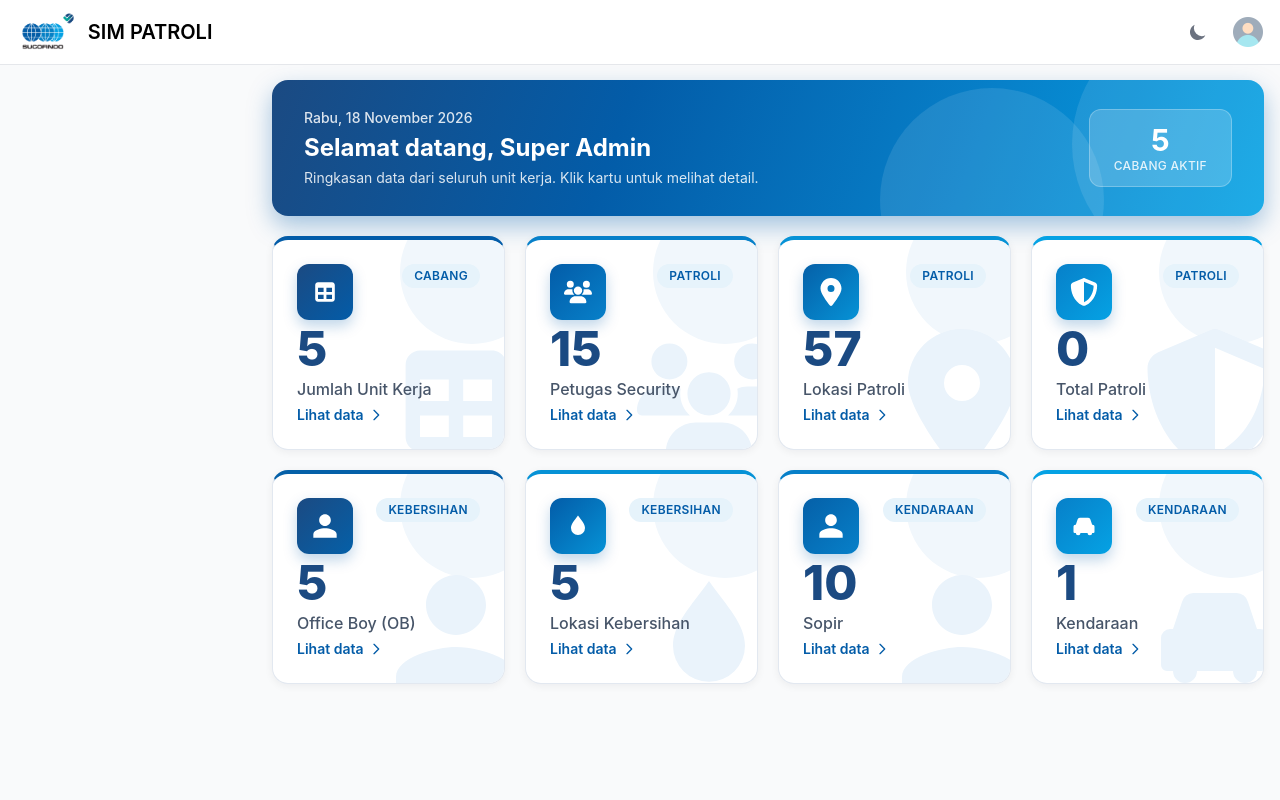
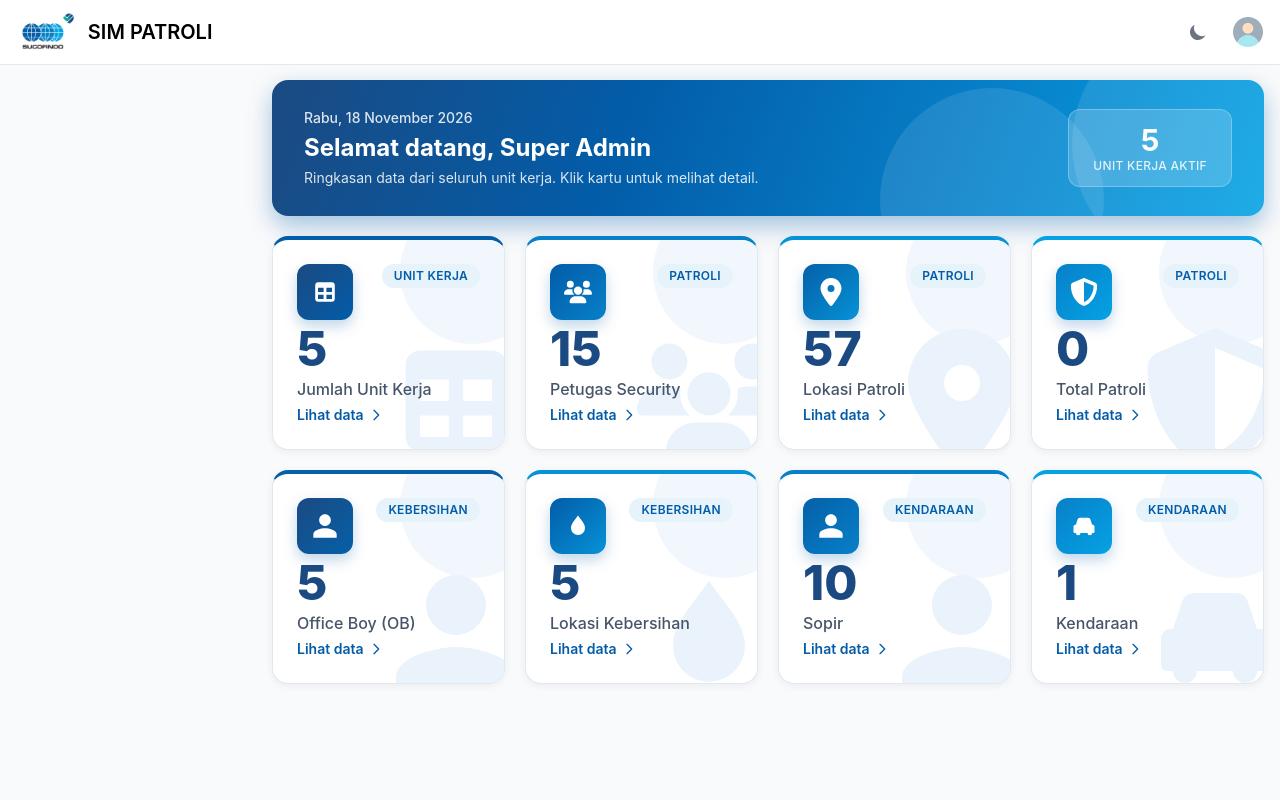
Before and after one commit to salwari/SISTEM_PATROLNEW, a Laravel app: page /super-admin/dashboard in a window 1280 px wide. Run offline with Laravel 12, Linux system fonts and the light colour scheme; a user stored in the database is signed in; data comes from the database, SQL or seed files in the repository; data that the repository does not hold is empty; style sheets or scripts are compiled from the project's sources; parts of the project's set-up code (start-up, migrations or seed data) failed here and were passed over; some libraries are stand-ins or nearby versions.

Commit message:
ada yang ketinggal di ganti cabang jadi unit kerja  di superadmin

```diff
--- a/resources/views/components/sidebar-super-admin.blade.php
+++ b/resources/views/components/sidebar-super-admin.blade.php
@@ -30,7 +30,7 @@
                         <path
                             d="M352 224L352 320L480 320L480 224L352 224zM288 224L160 224L160 320L288 320L288 224zM96 384L96 160C96 124.7 124.7 96 160 96L480 96C515.3 96 544 124.7 544 160L544 480C544 515.3 515.3 544 480 544L160 544C124.7 544 96 515.3 96 480L96 384zM480 384L352 384L352 480L480 480L480 384zM288 480L288 384L160 384L160 480L288 480z" />
                     </svg>
-                    <span class="ml-3">Data Cabang</span>
+                    <span class="ml-3">Data Unit Kerja</span>
                 </a>
             </li>
 
--- a/resources/views/super-admin/dashboard.blade.php
+++ b/resources/views/super-admin/dashboard.blade.php
@@ -3,7 +3,7 @@
     @php
         $kartu = [
             [
-                'modul' => 'Cabang',
+                'modul' => 'Unit Kerja',
                 'label' => 'Jumlah Unit Kerja',
                 'route' => 'data-cabang.index',
                 'value' => $jumlahCabang,
@@ -127,7 +127,7 @@
             <div class="mt-4 px-6 py-3 text-center rounded-xl md:mt-0"
                 style="background: rgba(255, 255, 255, 0.18); border: 1px solid rgba(255, 255, 255, 0.25);">
                 <p class="text-3xl font-bold" style="color: #ffffff;">{{ $jumlahCabang }}</p>
-                <p class="text-xs font-medium uppercase tracking-wide" style="color: rgba(255, 255, 255, 0.85);">Cabang Aktif</p>
+                <p class="text-xs font-medium uppercase tracking-wide" style="color: rgba(255, 255, 255, 0.85);">Unit Kerja Aktif</p>
             </div>
         </div>
     </div>
```
